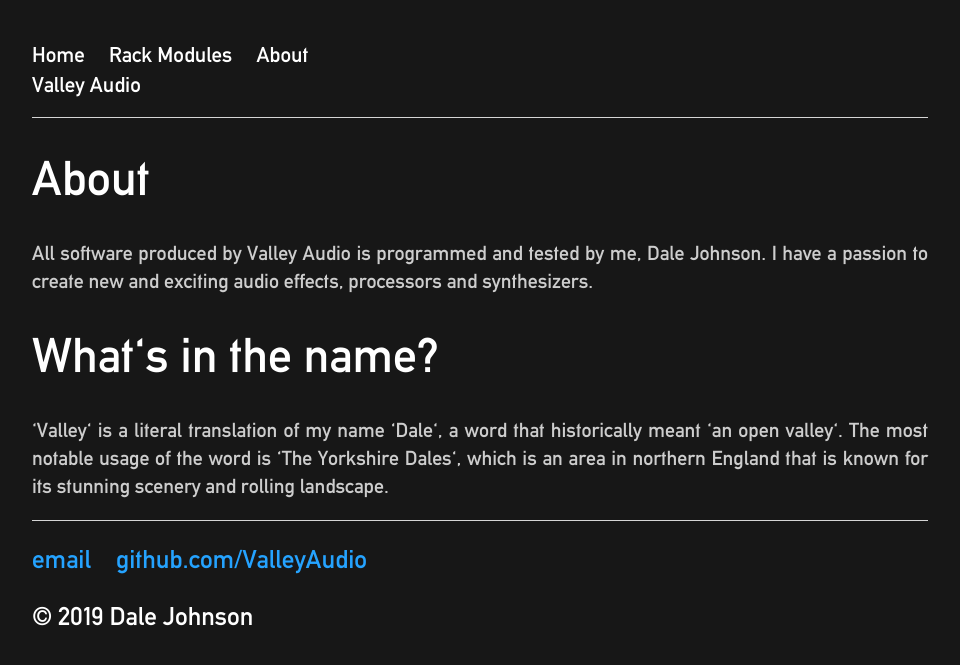
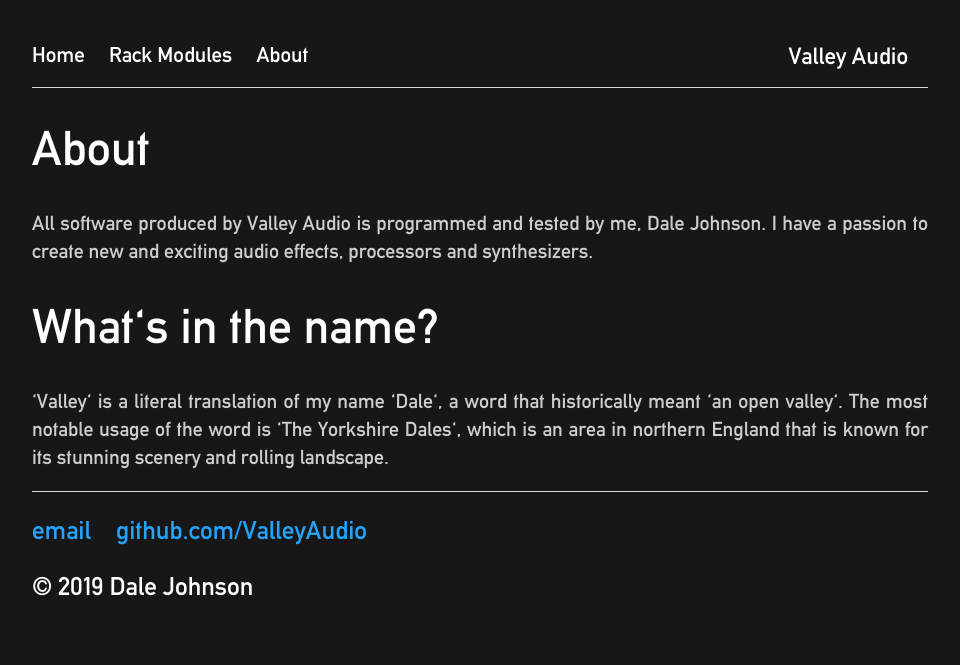
Before and after one commit to ValleyAudio/ValleyAudio.github.io, a Jekyll site: the page built from about/index.html, in a window 1280 px wide. Shown: the top 665 px of the page, without its empty margins (160-1120 px from the left). Built offline with Jekyll 4.4.1, drawn with Linux system fonts in a browser that asks for light colours.

Commit message:
Add name text at top right

```diff
--- a/css/main.css
+++ b/css/main.css
@@ -43,6 +43,13 @@ a:hover {
 
 nav a {
     color: #FFFFFF
+}
+
+.nav-right {
+    font-weight: normal;
+    font-size: 1.1em;
+    color: #FFFFFF;
+    float: right;
 }
 
 h1 {
```
